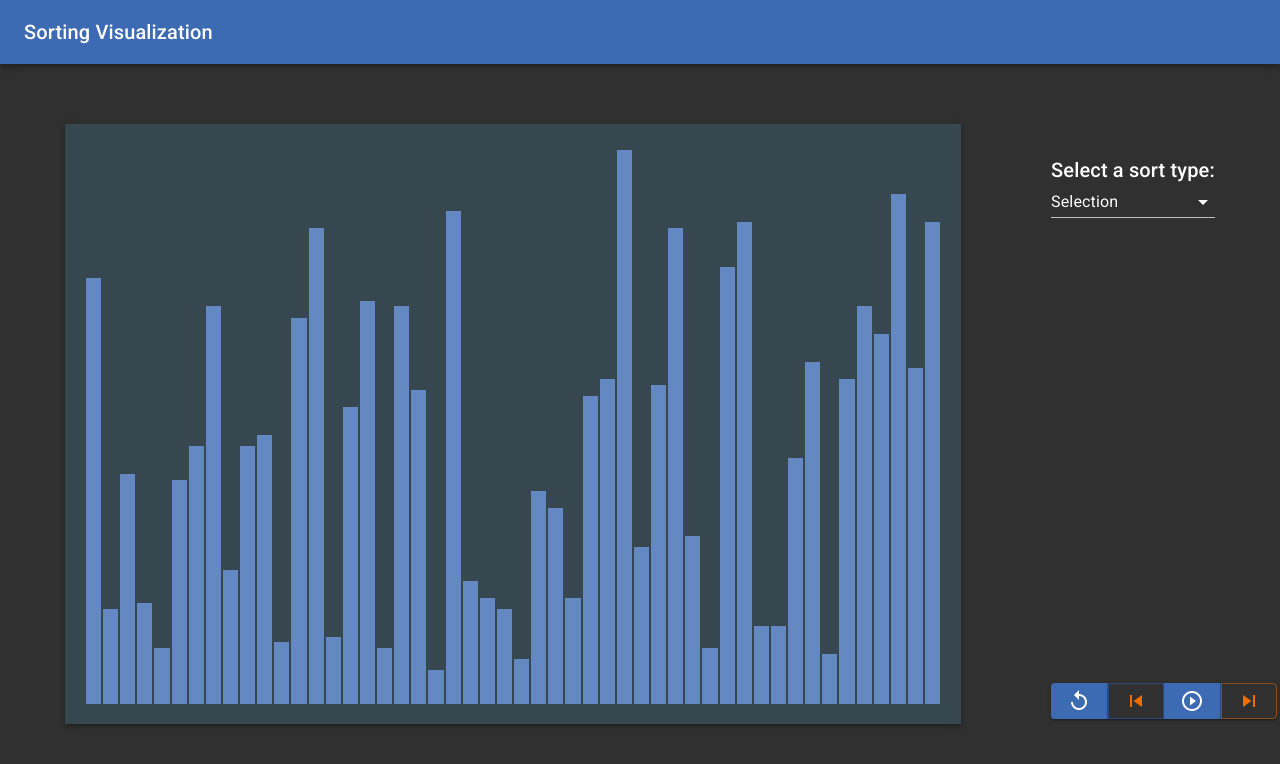
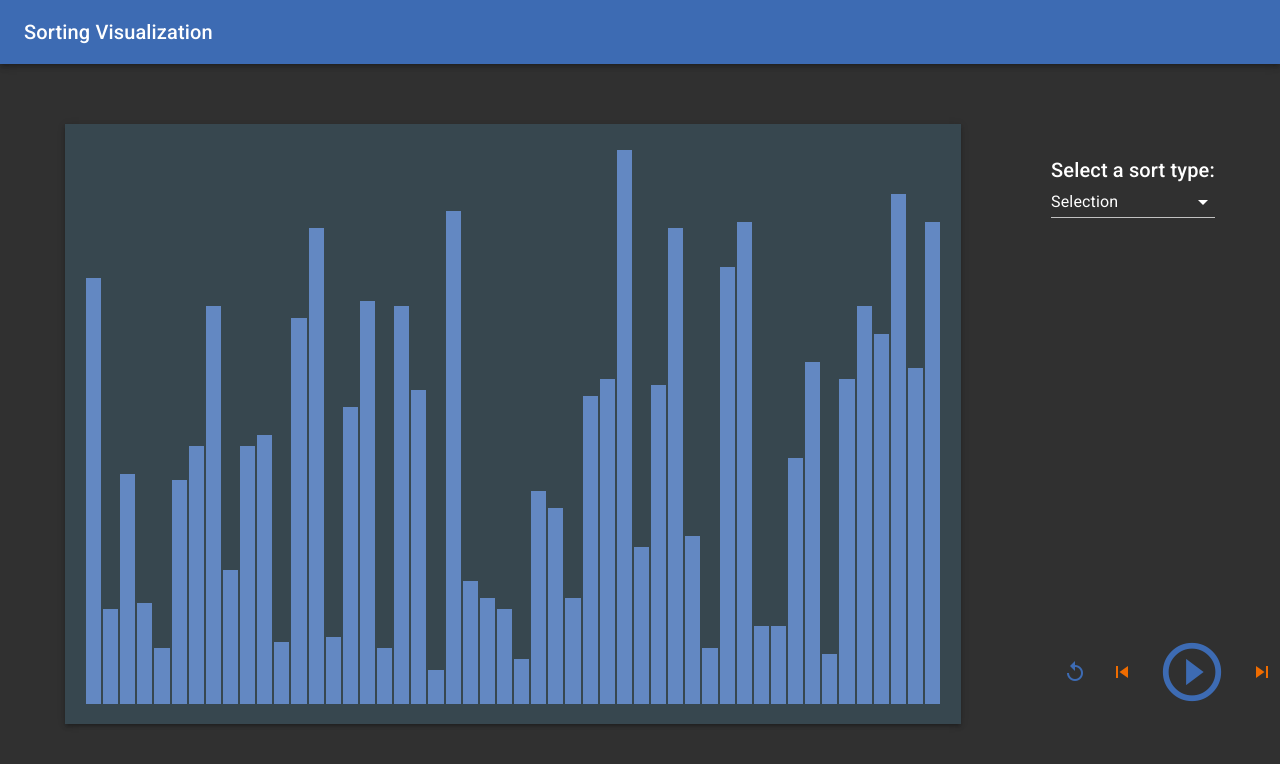
Before and after one commit to Jen304/sorting-visual, a React (Create React App) app: page / in a window 1280 px wide. Shown: the top 764 px of the page. Built offline with nearby package versions, Linux system fonts and the light colour scheme.

Commit message:
update tool button list and readme file

```diff
--- a/package.json
+++ b/package.json
@@ -4,6 +4,7 @@
   "private": true,
   "dependencies": {
     "@material-ui/core": "^4.11.2",
+    "@material-ui/icons": "^4.11.2",
     "@testing-library/jest-dom": "^5.11.6",
     "@testing-library/react": "^11.2.2",
     "@testing-library/user-event": "^12.6.0",
--- a/src/components/DisplayTools.js
+++ b/src/components/DisplayTools.js
@@ -1,6 +1,8 @@
-import React, { useState } from "react";
+import React from "react";
 import { makeStyles } from "@material-ui/core/styles";
 import { ButtonGroup, Button, Icon } from "@material-ui/core";
+import IconButton from '@material-ui/core/IconButton';
+import DeleteIcon from '@material-ui/icons/Delete';
 
 const useStyles = makeStyles(() => ({
   buttonGroupContainer: {
@@ -12,6 +14,9 @@ const useStyles = makeStyles(() => ({
   buttonGroup: {
     margin: "5px auto",
   },
+  playbutton: {
+    fontSize: 70
+  }
 }));
 
 const DisplayTools = ({
@@ -40,26 +45,26 @@ const DisplayTools = ({
       <ButtonGroup
         color="primary"
         className={classes.buttonGroup}
-        variant="contained"
         aria-label="contained primary button group"
         fullWidth
       >
-        <Button onClick={resetNumList}>
+        <IconButton onClick={resetNumList}>
           <Icon>replay</Icon>
-        </Button>
-        <Button onClick={prevStep} variant="outlined" color="secondary">
+        </IconButton>
+        <IconButton onClick={prevStep}  color="secondary">
           <Icon>skip_previous</Icon>
-        </Button>
-        <Button onClick={handleSortState}>
+        </IconButton>
+        <IconButton onClick={handleSortState}>
           {isSorting ? (
-            <Icon>pause_circle_filled</Icon>
+            <Icon className={classes.playbutton}>pause_circle_filled</Icon>
           ) : (
-            <Icon>play_circle_outline</Icon>
+            <Icon className={classes.playbutton}>play_circle_outline</Icon>
           )}
-        </Button>
-        <Button onClick={nextStep} variant="outlined" color="secondary">
+        </IconButton>
+        <IconButton onClick={nextStep}  color="secondary">
           <Icon>skip_next</Icon>
-        </Button>
+        </IconButton>
+
       </ButtonGroup>
     </div>
   );
--- a/src/components/SortDisplay.js
+++ b/src/components/SortDisplay.js
@@ -73,7 +73,9 @@ const SortDisplay = () => {
     setTimeoutList([]);
   };
 
+  // start or resume display the sorting steps
   const startSort = () => {
+    // need to clear all previous sorting lists
     clearTimeOutList();
     const timeouts = [];
     for (let i = currentStep; i < sortStep.length; i++) {
@@ -86,7 +88,7 @@ const SortDisplay = () => {
         } else {
           setCurrentStep(i);
         }
-      }, 100);
+      }, 500);
       timeouts.push(step);
     }
     setTimeoutList(timeouts);
```
Also changed, not shown: 2 other files (tests, documents, lock files or other folders).
